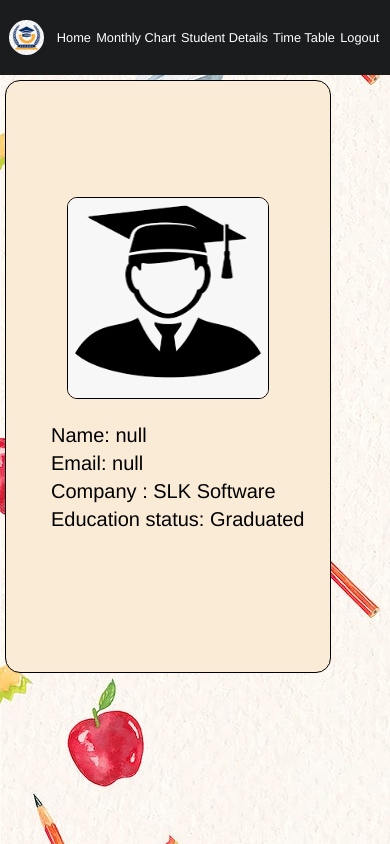
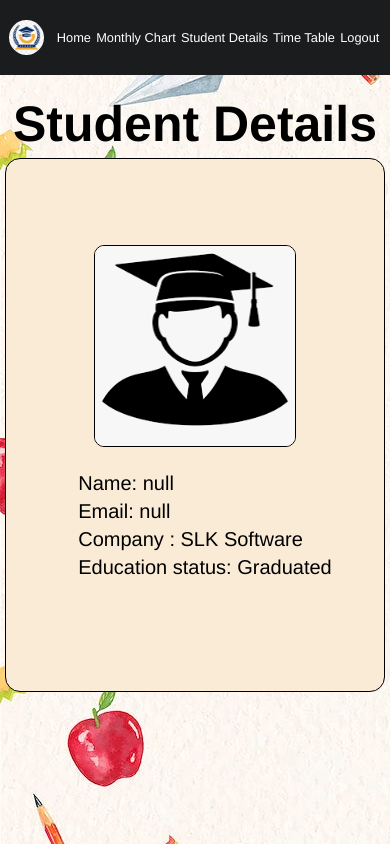
Before and after one commit to Aman-sahu-dev/Spring-Flower-Scool, a plain HTML site: page Student.html in a window 390 px wide. Drawn offline with Linux system fonts and the light colour scheme.

Commit message:
sixth commit extra activty page added

```diff
--- a/Student.html
+++ b/Student.html
@@ -20,6 +20,7 @@
             <a href="index.html">Logout</a>
         </div>
     </div>
+    <h1 style="text-align: center;">Student Details</h1>
     <div class="mainouter">
         <div class="main">
             <img id="image" src="student.png" alt="student image" width="200px" height="200">
--- a/style.css
+++ b/style.css
@@ -288,12 +288,15 @@ button:hover , input:hover{
     .welcome h1{
         font-size: 2rem;
     }
+
+    .mainouter{
+        height: 70vh;
+        align-items: center;
+        justify-content: center;
+    }
     .main{
         margin: 5px 5px 20px 5px;
-        width: fit-content;
-    }
-    .mainouter{
-        height: 70vh;
+        height: 90%;
     }
     .stud-info{
         padding-left: 20px;
```
